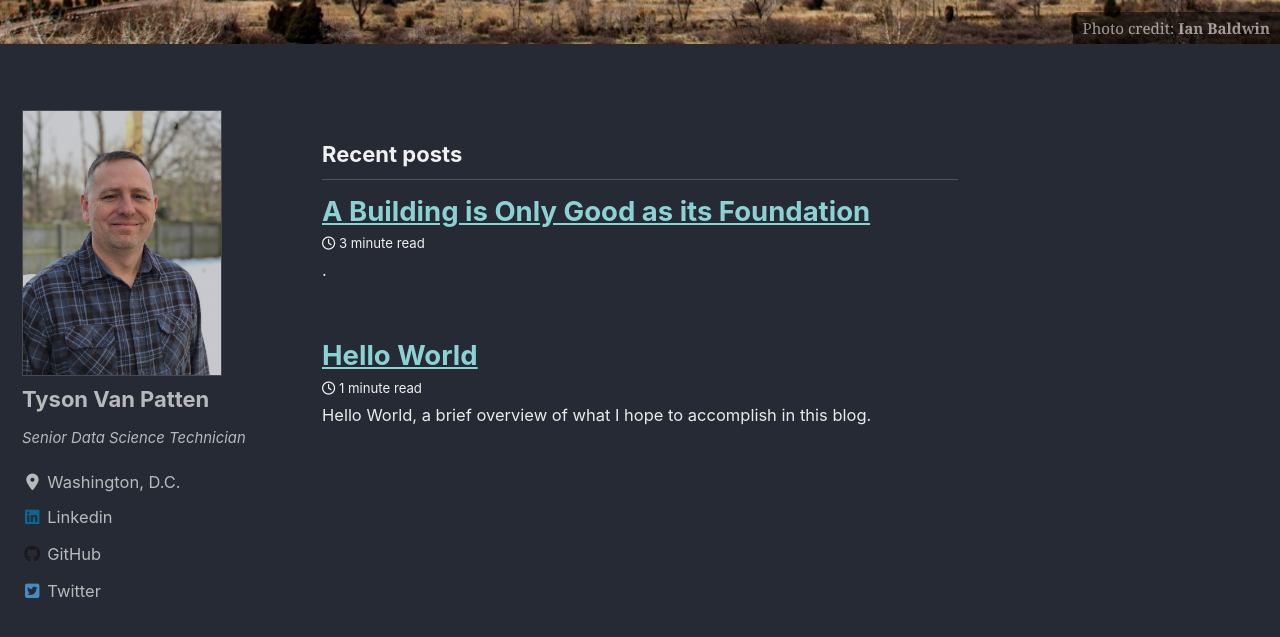
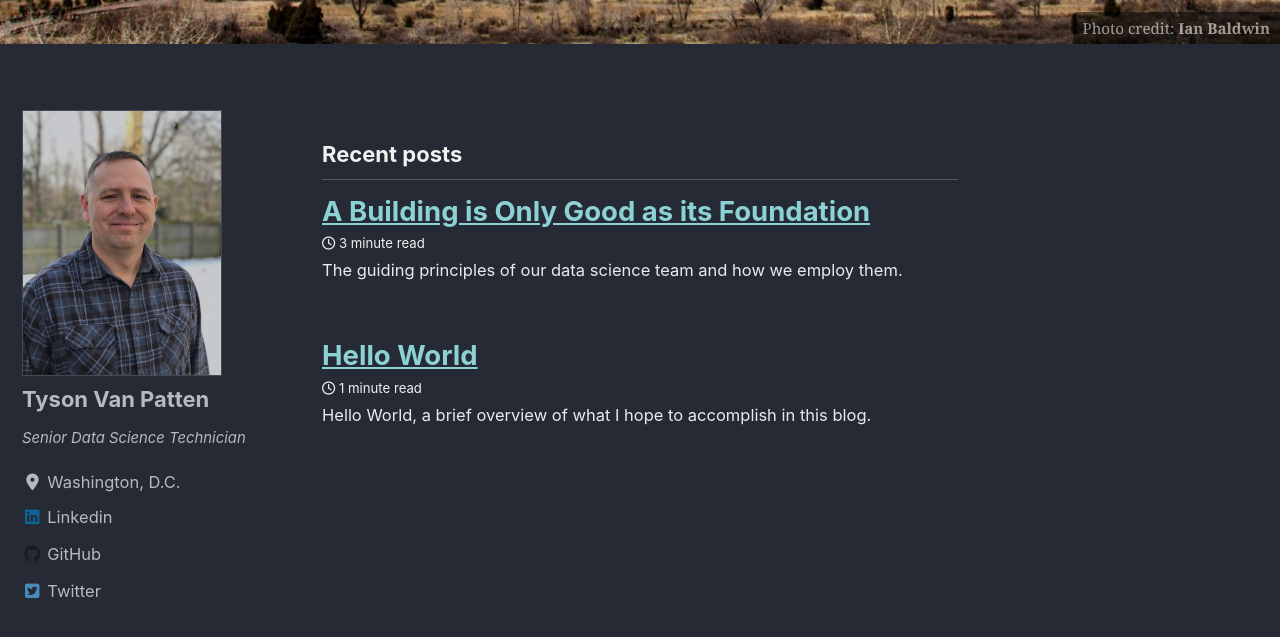
Before and after one commit to tvanpat/tvanpat, a Jekyll site: the page built from index.html, in a window 1280 px wide and 900 px high, scrolled down 441 px. Shown: the top 637 px of the window. Built offline with Jekyll 4.4.1, drawn with Linux system fonts in a browser that asks for light colours; cached includes are drawn as plain includes; nearby versions of some CDN libraries; the list of posts is cut into pages by our own code; comment, search, counter and statistics services are not loaded.

Commit message:
Update 2020-02-24-core-tenants.md

```diff
--- a/_posts/2020-02-24-core-tenants.md
+++ b/_posts/2020-02-24-core-tenants.md
@@ -2,7 +2,7 @@
 title: "A Building is Only Good as its Foundation"
 date: 2020-02-28
 tags: [Data Science, Team Foundation]
-excerpt: "."
+excerpt: "The guiding principles of our data science team and how we employ them."
 ---
 When my team was first formed, I wanted to establish a series of guidelines on our operational philosophy.
 I wanted to avoid a typical mission statement as often times they become buzzword bingo and ultimately
```
